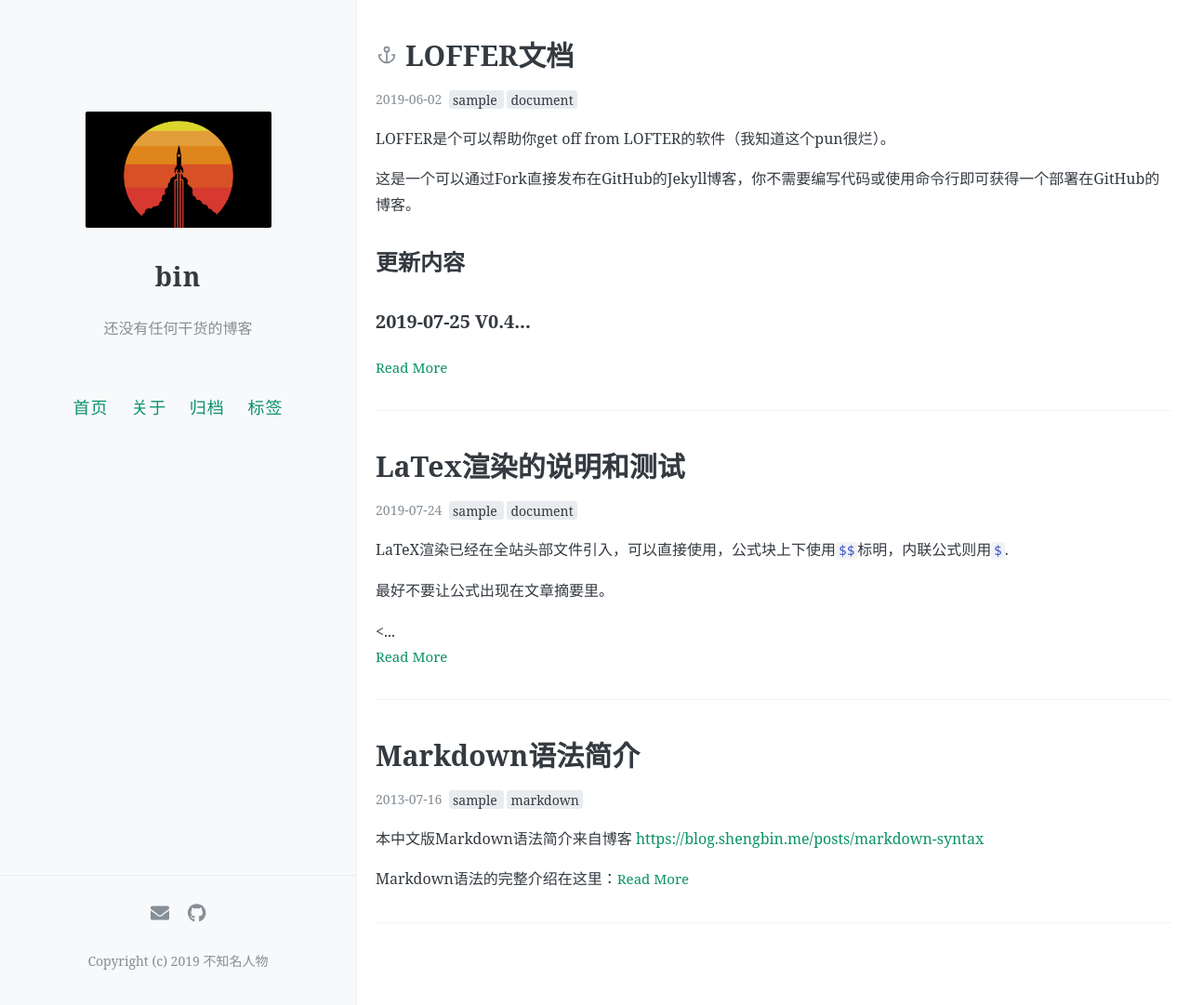
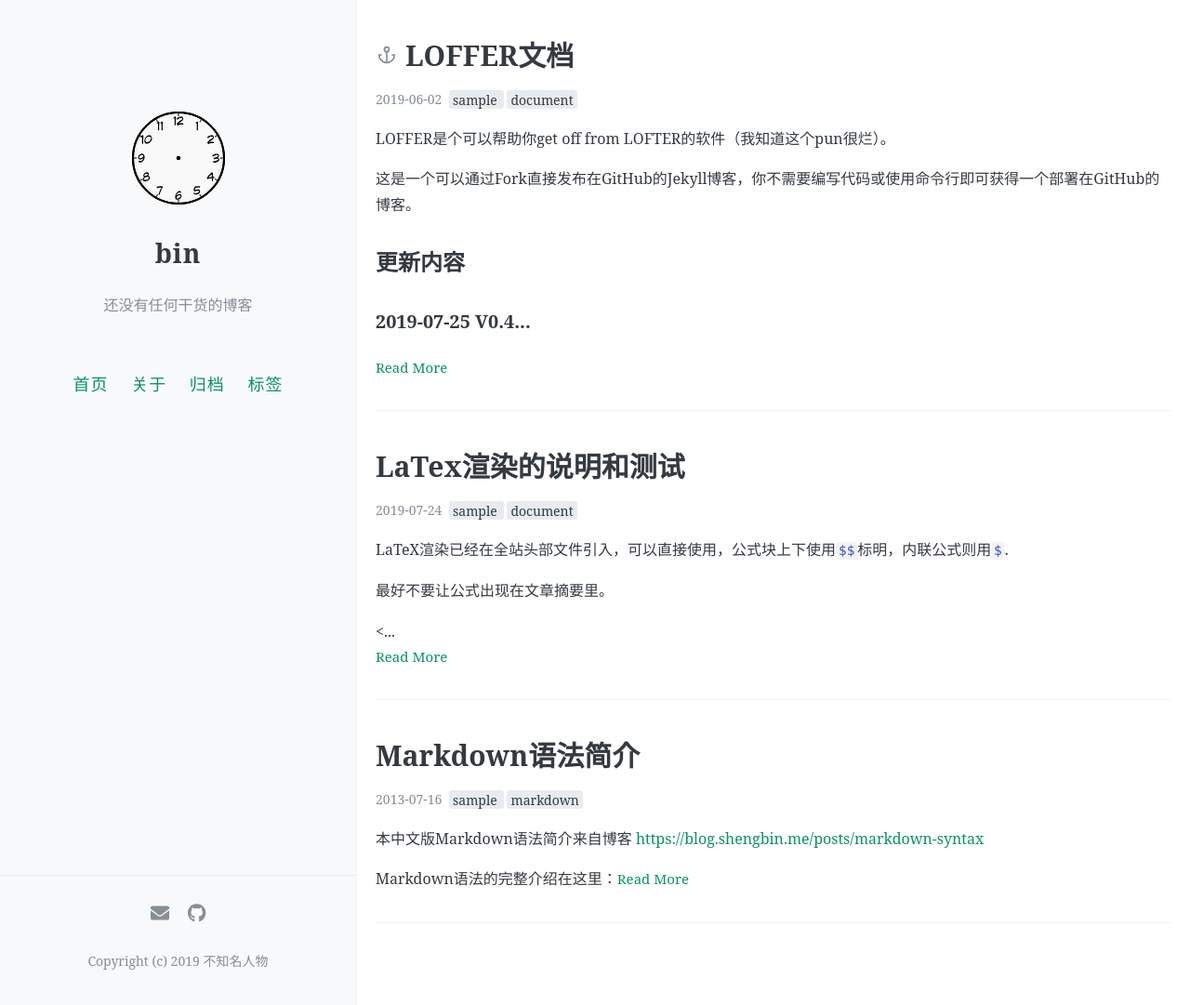
Before and after one commit to 846400461/846400461.github.io, a Jekyll site: the page built from index.html, in a window 1280 px wide and 1081 px high. Shown: the whole window at 93% size. Built offline with Jekyll 4.4.1, drawn with Linux system fonts in a browser that asks for light colours; nearby versions of some CDN libraries; the list of posts is cut into pages by our own code; comment, search, counter and statistics services are not loaded.

Commit message:
change Avatar

```diff
--- a/_config.yml
+++ b/_config.yml
@@ -14,10 +14,10 @@
 #
 
 # 你的博客logo图片URL，建议尺寸不超过300px × 300px
-avatar: ../images/Take_OFF.png
+avatar: ../images/clock_face.svg
 
 # 你的favicon（出现在浏览器tab上）图片URL，建议使用较小(64px × 64px)的图片
-favicon: ../images/autumn-backgrounds94.jpg
+favicon: ../images/clock_face.svg
 
 
 # 菜单中的按钮
```
Also changed, not shown: images/clock_face.svg (added).
